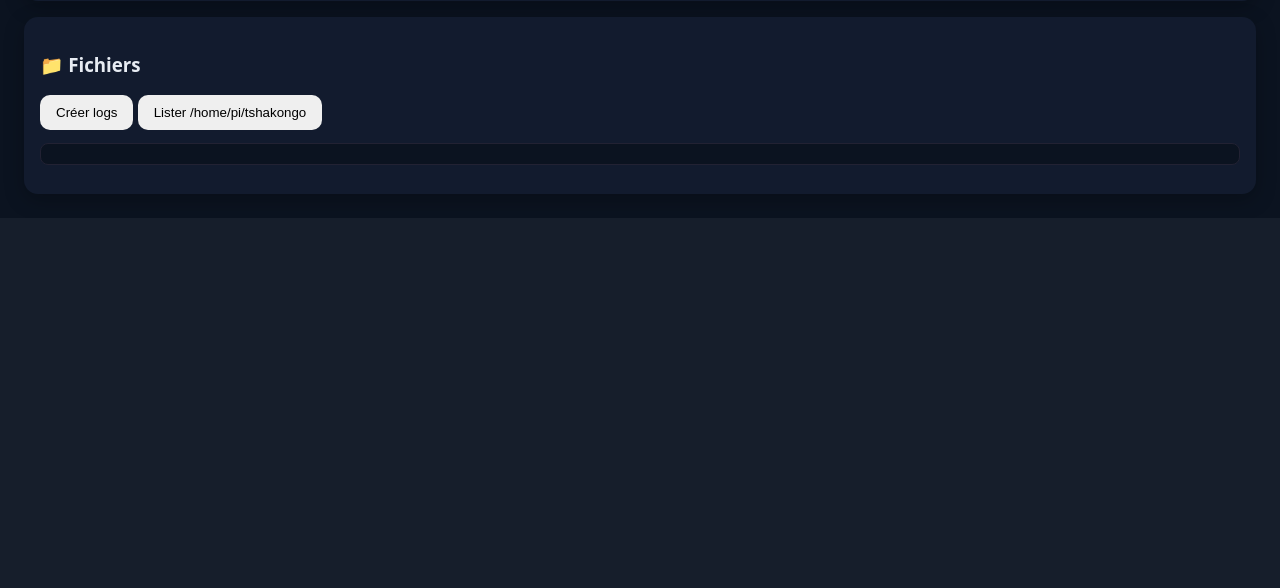
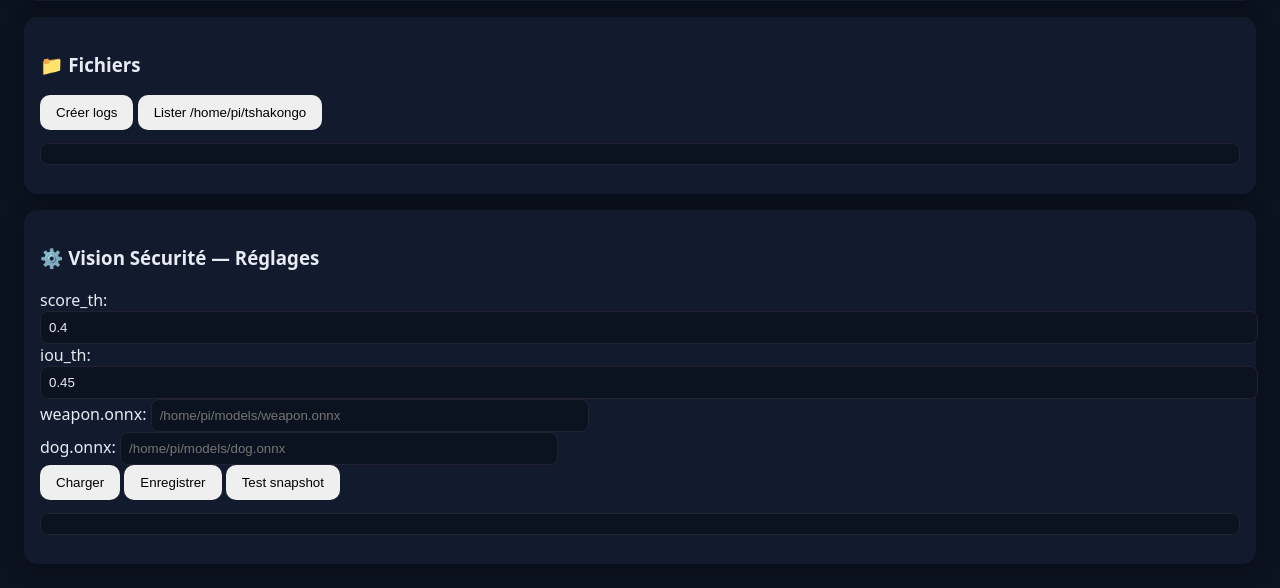
Before and after one commit to chiccokatemb/Tshakongo_AI, a Python web app: template app/templates/index.html in a window 1280 px wide. Shown: the part 1972-2560 px from the top of the page. Before the commit the page ends 2183 px from the top, so only its background shows below. Run offline with Jinja, Linux system fonts and the light colour scheme; the template is opened without the code that fills it, so the values that code supplies are empty.

Commit message:
feat(vision-ui): sliders seuils + chemins onnx + API config + testshot

```diff
--- a/app/templates/index.html
+++ b/app/templates/index.html
@@ -108,3 +108,42 @@
   </script>
 </body>
 </html>
+
+  <div class="card">
+    <h3>⚙️ Vision Sécurité — Réglages</h3>
+    <div>score_th: <input id="score_th" type="number" step="0.01" min="0" max="1" value="0.4" /></div>
+    <div>iou_th: <input id="iou_th" type="number" step="0.01" min="0" max="1" value="0.45" /></div>
+    <div>weapon.onnx: <input id="weapon_model" placeholder="/home/pi/models/weapon.onnx" style="width:420px"/></div>
+    <div>dog.onnx: <input id="dog_model" placeholder="/home/pi/models/dog.onnx" style="width:420px"/></div>
+    <button onclick="visionLoad()">Charger</button>
+    <button onclick="visionSave()">Enregistrer</button>
+    <button onclick="visionShot()">Test snapshot</button>
+    <pre id="visioncfg"></pre>
+  </div>
+
+  <script>
+    async function visionLoad(){
+      const r = await fetch("/api/vision/config/get");
+      const j = await r.json();
+      for(const k of ["score_th","iou_th","weapon_model","dog_model"]){
+        if(document.getElementById(k)) document.getElementById(k).value = j[k] ?? "";
+      }
+      document.getElementById("visioncfg").textContent = JSON.stringify(j, null, 2);
+    }
+    async function visionSave(){
+      const payload = {
+        score_th: parseFloat(document.getElementById("score_th").value),
+        iou_th: parseFloat(document.getElementById("iou_th").value),
+        weapon_model: document.getElementById("weapon_model").value,
+        dog_model: document.getElementById("dog_model").value
+      };
+      const r = await fetch("/api/vision/config/set", {method:"POST", headers:{"Content-Type":"application/json"}, body: JSON.stringify(payload)});
+      const j = await r.json(); document.getElementById("visioncfg").textContent = JSON.stringify(j, null, 2);
+    }
+    async function visionShot(){
+      const r = await fetch("/api/vision/testshot", {method:"POST"});
+      document.getElementById("visioncfg").textContent = await r.text();
+    }
+    // auto load on page open
+    visionLoad().catch(()=>{});
+  </script>
--- /dev/null
+++ b/app/vision_config.json
@@ -0,0 +1,6 @@
+{
+  "score_th": 0.40,
+  "iou_th": 0.45,
+  "weapon_model": "",
+  "dog_model": ""
+}
```
Also changed, not shown: app/app.py (+54 -0 lines).
